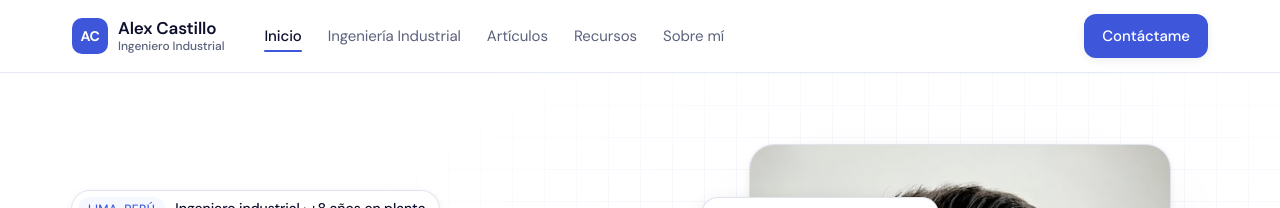
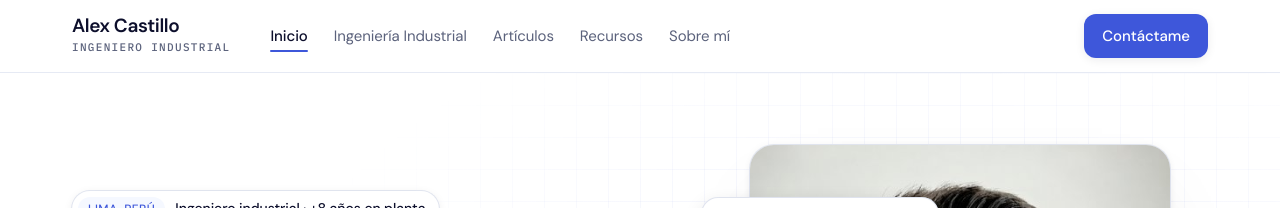
Before and after one commit to AlexCastilloFar/AlexCastilloFar.github.io, a Jekyll site: the page built from index.html, in a window 1280 px wide. Shown: the top 208 px of the page. Built offline with Jekyll 4.4.1, drawn with Linux system fonts in a browser that asks for light colours.

Commit message:
Encabezado sin logo: solo el nombre y la especialidad
Co-Authored-By: Claude Opus 5.5 <noreply@anthropic.com>
Claude-Session: https://claude.ai/code/session_01PDpecnC4qJskpxKXANRDtd

```diff
--- a/_layouts/default.html
+++ b/_layouts/default.html
@@ -17,7 +17,7 @@
 <a class="btn btn-ink" href="#contenido" style="position:absolute;left:-9999px;top:8px;z-index:50" onfocus="this.style.left='16px'" onblur="this.style.left='-9999px'">Saltar al contenido</a>
 <header>
   <div class="wrap bar">
-    <a class="logo" href="{{ '/' | relative_url }}" aria-label="{{ site.title }}, inicio"><i aria-hidden="true"></i><span><b>{{ site.title }}</b><small>{{ site.subtitulo }}</small></span></a>
+    <a class="logo" href="{{ '/' | relative_url }}" aria-label="{{ site.title }}, inicio"><span><b>{{ site.title }}</b><small>{{ site.subtitulo }}</small></span></a>
     <nav class="nav" id="menu" aria-label="Secciones">
       <a href="{{ '/' | relative_url }}" {% if seccion == "inicio" %}aria-current="page"{% endif %}>Inicio</a>
       <a href="{{ '/ingenieria-industrial/' | relative_url }}" {% if seccion == "ingenieria" %}aria-current="page"{% endif %}>Ingeniería Industrial</a>
@@ -37,7 +37,7 @@
 <footer>
   <div class="wrap foot-grid">
     <div class="stack" style="gap:12px;max-width:360px">
-      <a class="logo" href="{{ '/' | relative_url }}"><i aria-hidden="true"></i><span><b>{{ site.title }}</b><small>{{ site.subtitulo }}</small></span></a>
+      <a class="logo" href="{{ '/' | relative_url }}"><span><b>{{ site.title }}</b><small>{{ site.subtitulo }}</small></span></a>
       <p>La Ingeniería Industrial explicada fácil, desde la experiencia de planta: procesos, calidad, productividad y datos.</p>
     </div>
     <nav class="foot-col" aria-label="Secciones del sitio">
--- a/assets/css/style.css
+++ b/assets/css/style.css
@@ -314,3 +314,8 @@ footer{border-top:1px solid var(--cloud);background:#fff;padding-top:56px}
 
 /* Ajustes celular: títulos menos apretados y aviso en una línea */
 @media (max-width:600px){h1{letter-spacing:-.03em}h2{letter-spacing:-.025em}.badge span{display:none}.badge{padding:8px 14px}}
+
+/* Marca sin logo (opción A): solo el nombre + especialidad en letra técnica */
+.logo i{display:none}
+.logo b{font:600 19px/1.1 var(--f-ui);letter-spacing:-.02em;color:var(--ink)}
+.logo small{font:500 11px/1.4 var(--f-mono);letter-spacing:.12em;text-transform:uppercase;color:var(--muted);margin-top:3px}
```
Also changed, not shown: DESIGN.md (+1 -1 lines).
